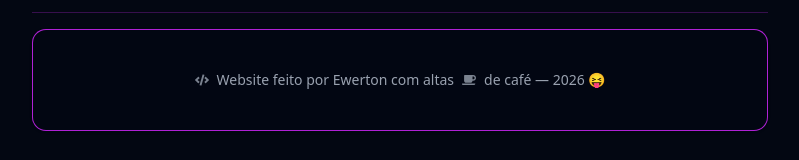
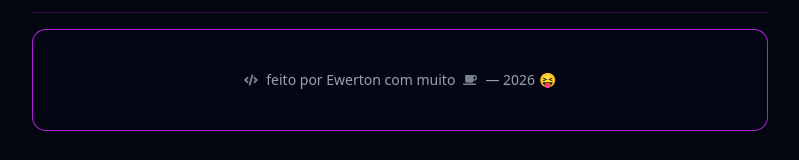
Before and after one commit to eweerfr/eweerfr.github.io, a React (Vite) app: page / in a window 1280 px wide. Shown: the part 1496-1656 px from the top of the page, without its empty margins (240-1039 px from the left). Built offline with nearby package versions, Linux system fonts and the light colour scheme.

Commit message:
misc: update footer + added readme.MD

```diff
--- a/src/components/footer.tsx
+++ b/src/components/footer.tsx
@@ -10,9 +10,9 @@ export function Footer() {
       <Card className="bg-background/50">
         <CardContent className="py-4 text-sm text-muted-foreground flex items-center justify-center gap-2">
           <FaCode className="opacity-80" />
-          <p>Website feito por Ewerton com altas</p>
+          <p>feito por Ewerton com muito</p>
           <FaCoffee className="opacity-80" />
-          <p>de café — 2026 😝</p>
+          <p> — 2026 😝</p>
         </CardContent>
       </Card>
     </footer>
```
Also changed, not shown: 1 other file (tests, documents, lock files or other folders).
